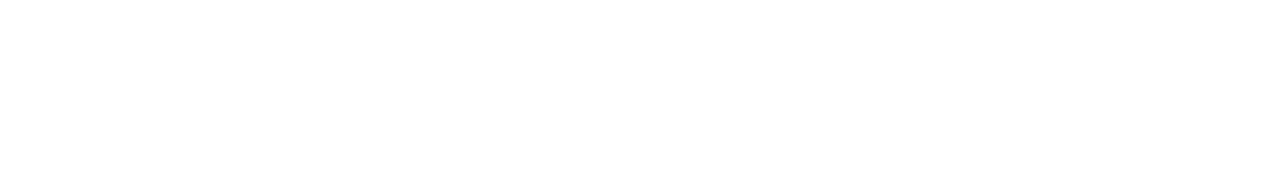
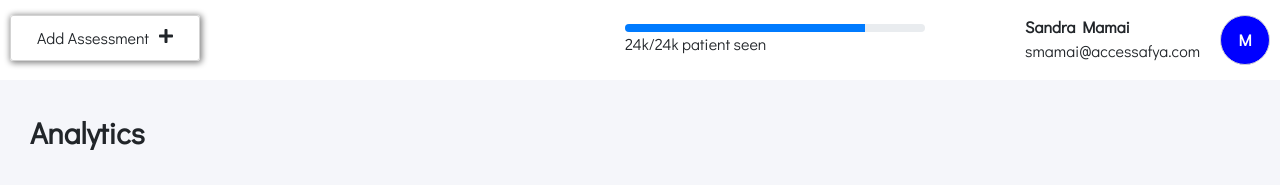
Before and after one commit to mikenthiwa/access_afya_challenge, a React app: page / in a window 1280 px wide. Built offline with nearby package versions, Linux system fonts and the light colour scheme.

Commit message:
Ft-analytics header:  - add create assesment button  - add profile details section

```diff
--- a/public/index.html
+++ b/public/index.html
@@ -15,6 +15,11 @@
       user's mobile device or desktop. See https://developers.google.com/web/fundamentals/web-app-manifest/
     -->
     <link rel="manifest" href="%PUBLIC_URL%/manifest.json" />
+    <link href="https://fonts.googleapis.com/css?family=Didact+Gothic&display=swap" rel="stylesheet">
+    <link rel="stylesheet" href="https://maxcdn.bootstrapcdn.com/bootstrap/4.4.1/css/bootstrap.min.css"
+          integrity="sha384-Vkoo8x4CGsO3+Hhxv8T/Q5PaXtkKtu6ug5TOeNV6gBiFeWPGFN9MuhOf23Q9Ifjh"
+          crossorigin="anonymous"
+    />
     <!--
       Notice the use of %PUBLIC_URL% in the tags above.
       It will be replaced with the URL of the `public` folder during the build.
--- /dev/null
+++ b/src/components/Profile/index.js
@@ -0,0 +1,27 @@
+import React, { Component, Fragment } from 'react';
+import { ProgressBar } from 'react-bootstrap';
+import './profileSecStyles.scss';
+
+class ProfileSection extends Component {
+  render() {
+    return (
+      <Fragment>
+        <div className="progressBar">
+          <ProgressBar now={80} />
+          <div>24k/24k patient seen</div>
+        </div>
+        <div className="user-details-container">
+          <div className="user-detail">
+            <div className="name">Sandra Mamai</div>
+            <span className="email">smamai@accessafya.com</span>
+          </div>
+          <div className="profile-pic-container">
+            <span className="initials">M</span>
+          </div>
+        </div>
+      </Fragment>
+    );
+  }
+}
+
+export default ProfileSection;
--- /dev/null
+++ b/src/components/Profile/profileSecStyles.scss
@@ -0,0 +1,47 @@
+.profile-container {
+  display: flex;
+  justify-content: space-between;
+
+  .progressBar {
+    width: 25em !important;
+    border-radius: 5px;
+    margin: auto 0 !important;
+    .progress {
+      width: 25em !important;
+    }
+  }
+}
+
+.user-details-container {
+  display: flex;
+  justify-content: space-between;
+  .user-detail {
+    margin-right: 20px;
+    .name {
+      font-weight: 700;
+    }
+  }
+  .profile-pic-container {
+    width: 50px;
+    height: 50px;
+    border-radius: 50%;
+    border: 1px solid lightgray;
+    background-color: blue;
+    position: relative;
+
+    .initials {
+      text-align: center;
+      position: absolute;
+      left: 50%;
+      transform: translate(-50%, 50%);
+      color: white;
+      font-weight: bold;
+    }
+  }
+}
+.progress {
+  height: 0.5rem !important;
+}
+.progress-bar {
+  background-color: #5453D4;
+}
--- /dev/null
+++ b/src/components/analyticsHeader/analyticsHeader.scss
@@ -0,0 +1,12 @@
+.header-container {
+  display: grid;
+  grid-template-columns: 1fr 1fr;
+  padding: 15px 10px;
+  .add-container {
+  }
+  .profile-container {
+    display: flex;
+    margin: auto 0 !important;
+    justify-content: space-between;
+  }
+}
--- /dev/null
+++ b/src/components/analyticsHeader/index.js
@@ -0,0 +1,22 @@
+import React, { Component } from 'react';
+import CustomButton from '../customButton';
+import { faPlus } from '@fortawesome/free-solid-svg-icons';
+import ProfileSection from '../../components/Profile';
+import './analyticsHeader.scss';
+
+class AnalyticsHeader extends Component {
+  render() {
+    return (
+      <div className="header-container">
+        <div className="add-container">
+          <CustomButton label="Add Assessment" icon={faPlus} />
+        </div>
+        <div className="profile-container">
+          <ProfileSection />
+        </div>
+      </div>
+    );
+  }
+}
+
+export default AnalyticsHeader;
--- /dev/null
+++ b/src/components/customButton/customButtonStyles.scss
@@ -0,0 +1,17 @@
+.button-container {
+  padding: 10px 3px;
+  border: 1px solid lightgray;
+  width: 190px;
+  display: flex;
+  text-align: center;
+  justify-content: center;
+  border-radius: 3px;
+  cursor: pointer;
+  font-family: 'Didact Gothic', sans-serif;
+  box-shadow: 1px 1px 6px 1px grey;;
+
+  .icon-container {
+    line-height: 1.3;
+    margin-left: 10px;
+  }
+}
--- /dev/null
+++ b/src/components/customButton/index.js
@@ -0,0 +1,23 @@
+import React from 'react';
+import PropTypes from 'prop-types';
+import { FontAwesomeIcon } from '@fortawesome/react-fontawesome';
+import './customButtonStyles.scss';
+
+
+const CustomButton = ({ label, icon }) => {
+  return (
+    <div className="button-container">
+      <div>{label}</div>
+      <div className="icon-container">
+        <FontAwesomeIcon icon={icon} />
+      </div>
+    </div>
+  );
+};
+
+CustomButton.propTypes = {
+  label: PropTypes.string,
+  icon: PropTypes.object
+};
+
+export default CustomButton;
--- a/src/index.js
+++ b/src/index.js
@@ -3,6 +3,7 @@
 import './index.css';
 import App from './views/Analytics';
 import * as serviceWorker from './serviceWorker';
+import 'bootstrap/dist/css/bootstrap.min.css';
 
 ReactDOM.render(
   <React.StrictMode>
--- a/src/views/Analytics/analytics.scss
+++ b/src/views/Analytics/analytics.scss
@@ -0,0 +1,13 @@
+.analytics-page {
+  font-family: 'Didact Gothic', sans-serif;
+
+  .analytics-title-section {
+    background-color: #F5F6FA;
+    padding: 30px;
+    font-weight: bold;
+    font-size: 30px;
+  }
+  .analytics-section {
+    background-color: #F5F6FA;
+  }
+}
--- a/src/views/Analytics/index.js
+++ b/src/views/Analytics/index.js
@@ -1,13 +1,23 @@
 import React, {Component} from 'react';
+import AnalyticsHeader from '../../components/analyticsHeader';
 import './analytics.scss';
 
 
 class Analytics extends Component {
+
+  renderSections = (className, component, title) => {
+      return (
+          <div className={className}>
+              {component || title}
+          </div>
+      )
+  };
+
   render() {
     return (
       <div className="analytics-page">
-        <div className="analytics-header-section" />
-        <div className="analytics-title-section" />
+        {this.renderSections('analytics-header-section', <AnalyticsHeader />)}
+        {this.renderSections('analytics-title-section', 'Analytics')}
         <div className="analytics-section">
           <div className="section-A">
             <div className="visits-section" />
```
Also changed, not shown: package.json (+7 -0 lines), 2 other files.
